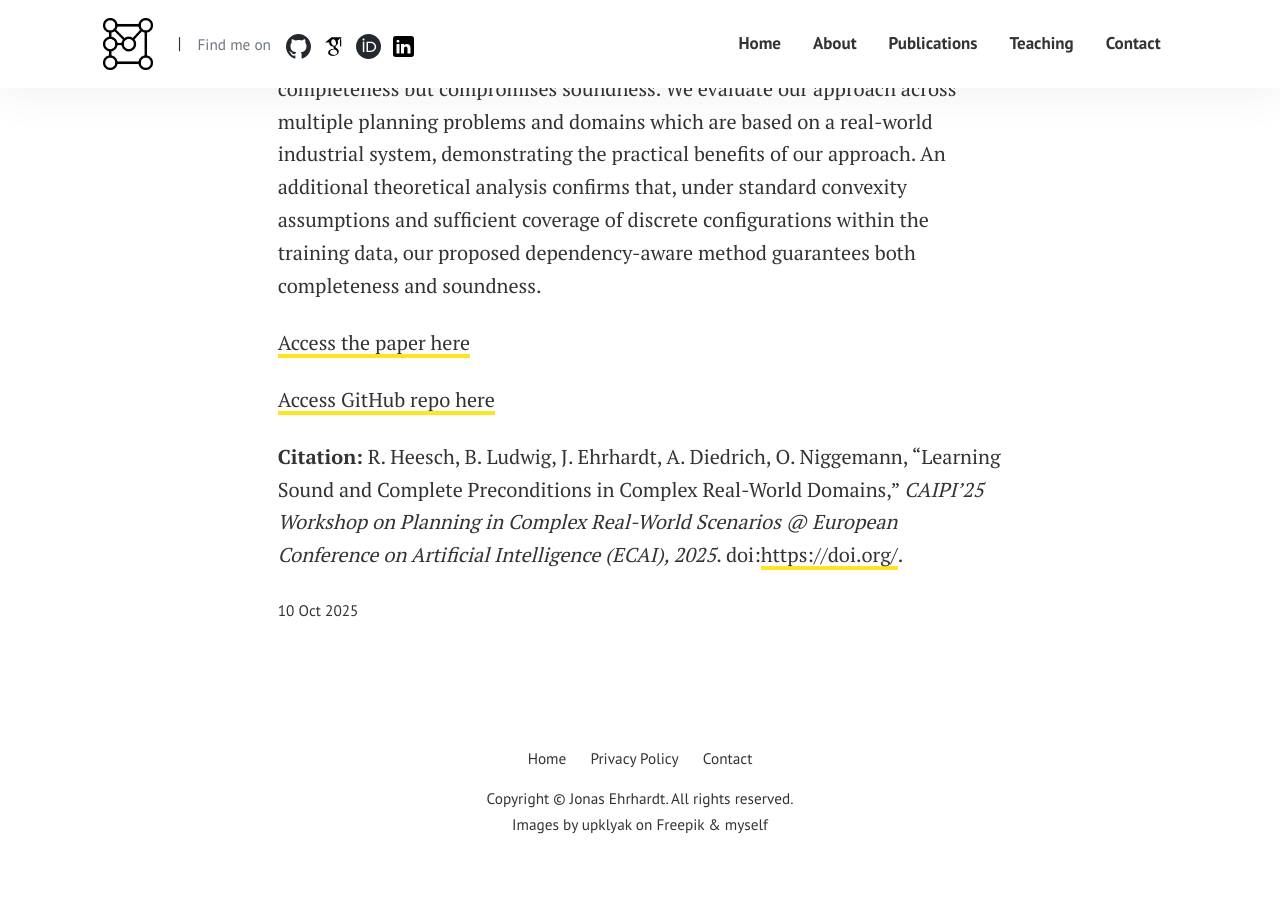
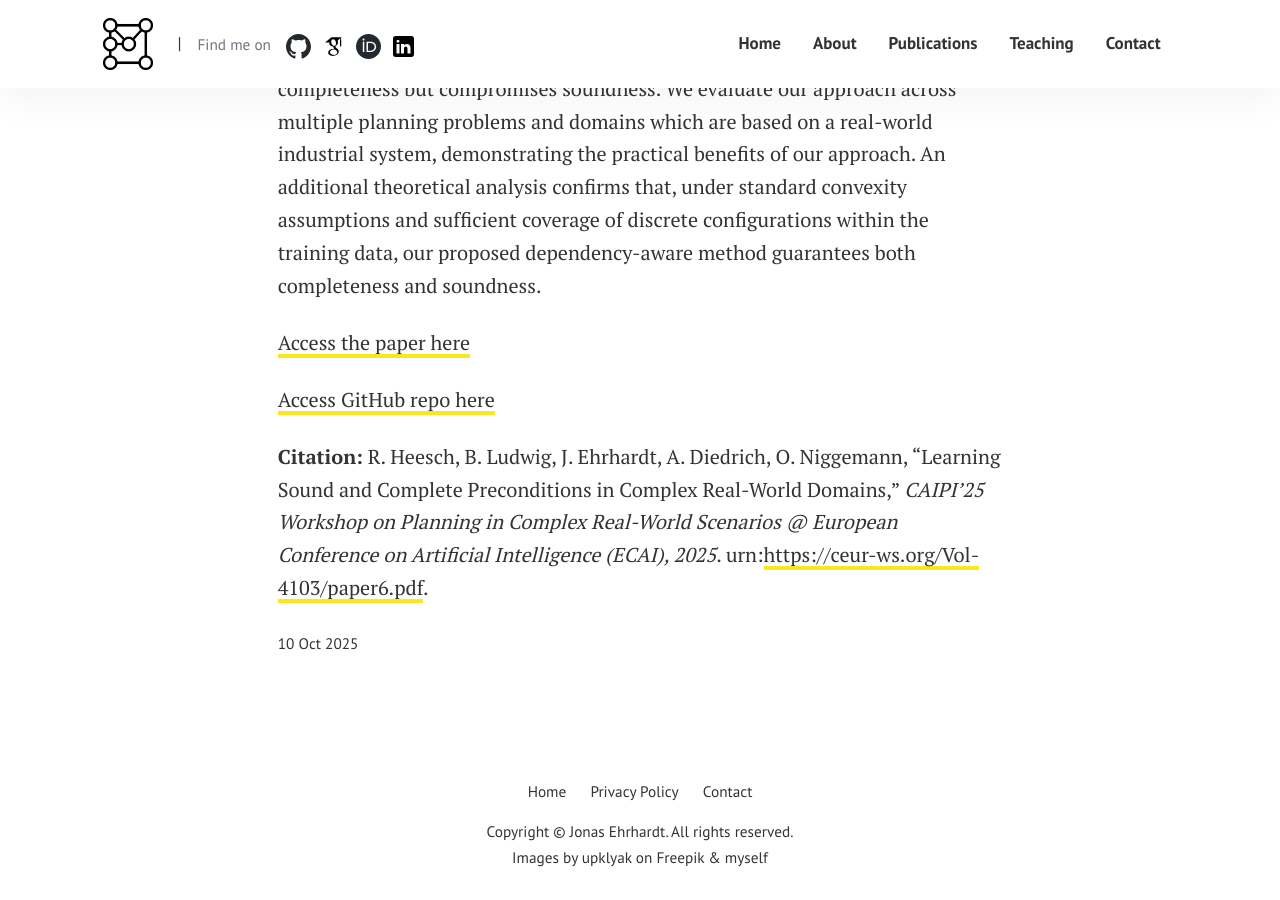
Before and after one commit to j-ehrhardt/my-webpage, a Jekyll site: the page built from _posts/2025-10-10-learning-sound-and-complete-preconditions-in-complex-real-world-scenarios.md, in a window 1280 px wide and 900 px high, scrolled down 722 px. Built offline with Jekyll 4.4.1, drawn with Linux system fonts in a browser that asks for light colours; before the commit the page ends 1589 px from its top, so only the background shows below that.

Commit message:
updating caipi paper urn

```diff
--- a/_posts/2025-10-10-learning-sound-and-complete-preconditions-in-complex-real-world-scenarios.md
+++ b/_posts/2025-10-10-learning-sound-and-complete-preconditions-in-complex-real-world-scenarios.md
@@ -3,15 +3,15 @@ layout: post
 title: "Learning Sound and Complete Preconditions in Complex Real-World Domains"
 author: René Heesch, Björn Ludwig, Jonas Ehrhardt, Alexander Diedrich, Oliver Niggemann
 categories: [ planning, precondition learning, neuro-symbolic AI ]
-citation: " R. Heesch, B. Ludwig, J. Ehrhardt, A. Diedrich, O. Niggemann, “Learning Sound and Complete Preconditions in Complex Real-World Domains,” *CAIPI'25 Workshop on Planning in Complex Real-World Scenarios @ European Conference on Artificial Intelligence (ECAI), 2025*. doi:[https://doi.org/](https://doi.org/). "
+citation: " R. Heesch, B. Ludwig, J. Ehrhardt, A. Diedrich, O. Niggemann, “Learning Sound and Complete Preconditions in Complex Real-World Domains,” *CAIPI'25 Workshop on Planning in Complex Real-World Scenarios @ European Conference on Artificial Intelligence (ECAI), 2025*. urn:[https://ceur-ws.org/Vol-4103/paper6.pdf](https://ceur-ws.org/Vol-4103/paper6.pdf). "
 ---
 
 # Abstract
 In this paper, we address the problem of learning sound and complete action preconditions in complex real-world planning domains, the remaining bottleneck in the N3PCP pipeline. Such planning domains involve hybrid state spaces including discrete and numerical variables. We propose a dependency-aware learning approach that captures interdependencies between discrete and numerical variables by constructing distinct convex hulls over the numerical subspace for each discrete state configuration. This poses a more accurate representation of hybrid preconditions in real-world domains than existing approaches for learning preconditions. We empirically compare our method against two other approaches: an exact baseline method that ensures soundness but lacks completeness, and a generalized variant of N-SAM, that achieves completeness but compromises soundness. We evaluate our approach across multiple planning problems and domains which are based on a real-world industrial system, demonstrating the practical benefits of our approach. An additional theoretical analysis confirms that, under standard convexity assumptions and sufficient coverage of discrete configurations within the training data, our proposed dependency-aware method guarantees both completeness and soundness.
 
-[Access the paper here](https://doi.org/)
+[Access the paper here](https://ceur-ws.org/Vol-4103/paper6.pdf)
 
 [Access GitHub repo here](https://github.com/RHeesch/Learning_
 Hybrid_Preconditions)
 
-**Citation:** R. Heesch, B. Ludwig, J. Ehrhardt, A. Diedrich, O. Niggemann, “Learning Sound and Complete Preconditions in Complex Real-World Domains,” *CAIPI'25 Workshop on Planning in Complex Real-World Scenarios @ European Conference on Artificial Intelligence (ECAI), 2025*. doi:[https://doi.org/](https://doi.org/).
+**Citation:** R. Heesch, B. Ludwig, J. Ehrhardt, A. Diedrich, O. Niggemann, “Learning Sound and Complete Preconditions in Complex Real-World Domains,” *CAIPI'25 Workshop on Planning in Complex Real-World Scenarios @ European Conference on Artificial Intelligence (ECAI), 2025*. urn:[https://ceur-ws.org/Vol-4103/paper6.pdf](https://ceur-ws.org/Vol-4103/paper6.pdf).
```
